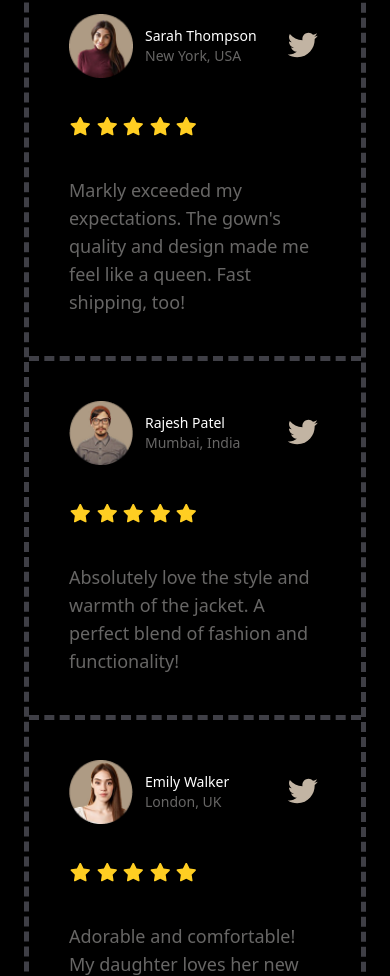
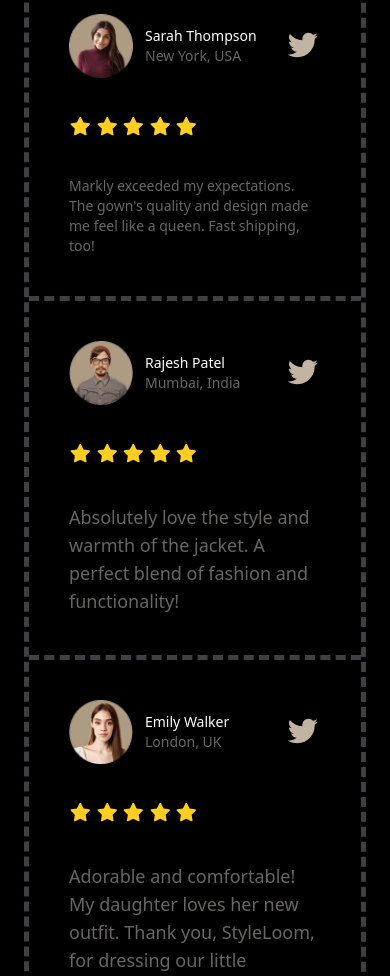
Before and after one commit to Medo971808/Markly, a Nuxt app: page / in a window 390 px wide. Shown: the part 8515-9491 px from the top of the page. Built offline with nearby package versions, Linux system fonts and the light colour scheme.

Commit message:
Edit Comments

```diff
--- a/app/components/Footer/Comments.vue
+++ b/app/components/Footer/Comments.vue
@@ -22,7 +22,7 @@
                         <FontAwesomeIcon :icon="['fas', 'star']" class="text-[#FFCE22] mr-1 text-lg" />
                         <FontAwesomeIcon :icon="['fas', 'star']" class="text-[#FFCE22] text-lg" />
                     </section>
-                    <p class="text-[#676665] text-lg">Markly exceeded my expectations. The gown's quality and design made me feel like a queen. Fast shipping, too!</p>
+                    <p class="text-[#676665] text-sm md:text-lg">Markly exceeded my expectations. The gown's quality and design made me feel like a queen. Fast shipping, too!</p>
                 </section>
                 <section class="p-10 border-t-[5px] lg:border-r-[5px] border-dashed border-zinc-700 md:mt-20">
                     <section class="flex justify-between items-center">
```
